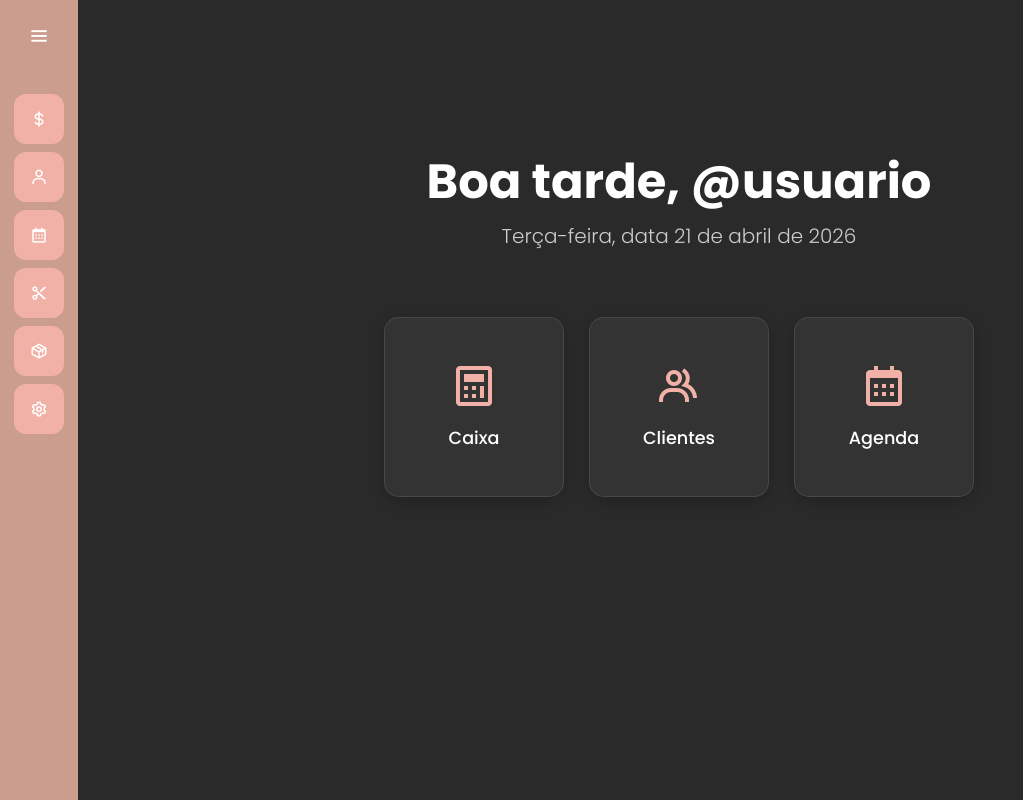
After one commit to dorneleslet/SublimeCaixa-teste, a Django app: page / in a window 1280 px wide. The commit adds this page. Shown: the whole page, without its empty margins (0-1023 px from the left). Run offline with Django 4.2, Linux system fonts and the light colour scheme; some libraries are stand-ins or nearby versions.

Commit message:
Adicionando página de dashboard e ajustando paginação relatorio do estoque

```diff
--- /dev/null
+++ b/configuracoes/templates/dashboard.html
@@ -0,0 +1,176 @@
+{% extends 'base.html' %}
+{% load static %}
+{% csrf_token %}
+
+{% block title %}Página Inicial | Sublime Caixa{% endblock %}
+
+{% block dashboard %}
+<style>
+    .dashboard-home {
+        display: flex;
+        flex-direction: column;
+        align-items: center;
+        justify-content: center;
+        min-height: calc(100vh - 150px);
+        text-align: center;
+        padding: 40px 20px;
+    }
+
+    .welcome-section {
+        margin-bottom: 50px;
+        animation: fadeInDown 0.8s ease-out;
+    }
+
+    .welcome-section h1 {
+        font-size: 3rem;
+        font-weight: 700;
+        color: #ffffff;
+        margin-bottom: 10px;
+    }
+
+    .welcome-section p {
+        font-size: 1.25rem;
+        color: #cccccc;
+        font-weight: 300;
+        text-transform: lowercase;
+    }
+
+    .welcome-section p::first-letter {
+        text-transform: uppercase;
+    }
+
+    .quick-access-grid {
+        display: flex;
+        flex-wrap: wrap;
+        justify-content: center;
+        gap: 25px;
+        max-width: 1000px;
+        width: 100%;
+        animation: fadeInUp 0.8s ease-out;
+    }
+
+    .quick-card {
+        background: #333333;
+        border: 1px solid rgba(255, 255, 255, 0.1);
+        border-radius: 15px;
+        width: 180px;
+        height: 180px;
+        display: flex;
+        flex-direction: column;
+        align-items: center;
+        justify-content: center;
+        text-decoration: none;
+        color: #ffffff;
+        transition: all 0.4s cubic-bezier(0.175, 0.885, 0.32, 1.275);
+        box-shadow: 0 4px 15px rgba(0,0,0,0.2);
+    }
+
+    .quick-card i {
+        font-size: 3rem;
+        margin-bottom: 15px;
+        color: var(--main-color, #fcd1d1);
+    }
+
+    .quick-card span {
+        font-size: 1.1rem;
+        font-weight: 500;
+    }
+
+    .quick-card:hover {
+        background: var(--main-color, #fcd1d1);
+        transform: scale(1.08);
+        box-shadow: 0 15px 30px rgba(0,0,0,0.4);
+    }
+
+    .quick-card:hover i,
+    .quick-card:hover span {
+        color: #1a1a1a;
+    }
+
+    @keyframes fadeInDown {
+        from { opacity: 0; transform: translateY(-20px); }
+        to { opacity: 1; transform: translateY(0); }
+    }
+
+    @keyframes fadeInUp {
+        from { opacity: 0; transform: translateY(20px); }
+        to { opacity: 1; transform: translateY(0); }
+    }
+
+    @media (max-width: 768px) {
+        .quick-card {
+            width: 140px;
+            height: 140px;
+        }
+        .welcome-section h1 {
+            font-size: 2.2rem;
+        }
+    }
+</style>
+
+<div class="container">
+    <div class="dashboard-home">
+        <div class="welcome-section">
+            <h1 id="greeting-text">Bom dia, @{{ request.user.username|default:"usuario" }}</h1>
+            <p id="display-date">Carregando data...</p>
+        </div>
+
+        <div class="quick-access-grid">
+            <a href="/caixa/" class="quick-card" style="text-decoration: none;">
+                <i class='bx bx-calculator'></i>
+                <span>Caixa</span>
+            </a>
+            <a href="/clientes/" class="quick-card" style="text-decoration: none;">
+                <i class='bx bx-group'></i>
+                <span>Clientes</span>
+            </a>
+            <a href="https://buk.pt/espaco-sublime/dashboard/calendar/week" target="_blank" rel="noopener noreferrer" class="quick-card" style="text-decoration: none;">
+                <i class='bx bx-calendar'></i>
+                <span>Agenda</span>
+            </a>
+            {% if is_admin %}
+            <a href="/servicos/novo/" class="quick-card" style="text-decoration: none;">
+                <i class='bx bx-cut'></i>
+                <span>Serviços</span>
+            </a>
+            <a href="/estoque/" class="quick-card" style="text-decoration: none;">
+                <i class='bx bx-package'></i>
+                <span>Estoque</span>
+            </a>
+            <a href="/configuracoes/" class="quick-card" style="text-decoration: none;">
+                <i class='bx bx-bar-chart-alt-2'></i>
+                <span>Relatórios</span>
+            </a>
+            {% endif %}
+        </div>
+    </div>
+</div>
+
+<script>
+    document.addEventListener('DOMContentLoaded', function() {
+        const greetingEl = document.getElementById('greeting-text');
+        const dateEl = document.getElementById('display-date');
+        const now = new Date();
+
+        // Lógica de saudação baseada no horário
+        const hours = now.getHours();
+        let greeting = "Bom dia";
+        if (hours >= 12 && hours < 18) greeting = "Boa tarde";
+        else if (hours >= 18 || hours < 5) greeting = "Boa noite";
+
+        greetingEl.textContent = `${greeting}, @{{ request.user.username|default:"usuario" }}`;
+
+        // Formatação da Data conforme solicitado: "dia da semana, data DD de mês de YYYY"
+        const diasSemana = ["domingo", "segunda-feira", "terça-feira", "quarta-feira", "quinta-feira", "sexta-feira", "sábado"];
+        const meses = ["janeiro", "fevereiro", "março", "abril", "maio", "junho", "julho", "agosto", "setembro", "outubro", "novembro", "dezembro"];
+
+        const diaSemana = diasSemana[now.getDay()];
+        const dia = now.getDate();
+        const mes = meses[now.getMonth()];
+        const ano = now.getFullYear();
+
+        dateEl.textContent = `${diaSemana}, data ${dia} de ${mes} de ${ano}`;
+    });
+</script>
+
+{% endblock %}
--- a/configuracoes/urls.py
+++ b/configuracoes/urls.py
@@ -3,6 +3,7 @@ from . import views
 from django.contrib.auth import views as auth_views
 
 urlpatterns = [
+    path('home', views.dashboard, name='dashboard'),
     path('', views.configuracoes, name='configuracoes'),
     path('usuarios/', views.usuarios, name='usuarios'),
     path('usuarios/adicionar/', views.adicionar_usuario, name='adicionar_usuario'),
--- a/configuracoes/views.py
+++ b/configuracoes/views.py
@@ -6,6 +6,9 @@ from django.contrib import messages
 def configuracoes(request):
     return render(request, 'configuracoes.html')
 
+def dashboard(request):
+    is_admin = request.user.groups.filter(name='Administrador').exists() or request.user.is_superuser
+    return render(request, 'dashboard.html', {'is_admin': is_admin})
 
 def usuarios(request):
     users = User.objects.all()
--- a/estoque/urls.py
+++ b/estoque/urls.py
@@ -2,12 +2,12 @@ from django.urls import path
 from . import views
 
 urlpatterns = [
-    path('', views.listar_estoque, name='listar_estoque'),
+    path('', views.listar_estoque, name='listar_estoque'), #pagina inicial do estoque
     path('novo/', views.novo_produto, name='novo_produto'),
     path('editar/<int:id>/', views.editar_produto, name='editar_produto'),
     path('estoque/editar/<int:id>/', views.get_produto, name='atualizar_produto'),
     path('excluir/<int:id>/', views.excluir_produto, name='excluir_produto'),
-    path('produtos/lista/', views.lista_produtos, name='lista_produtos'),
+    path('produtos/lista/', views.lista_produtos, name='lista_produtos'), #listagem dos produtos em editar produtos
     path('relatorio/', views.relatorio_estoque, name='relatorio_estoque'),
 
 ]
--- a/sublimecaixa/urls.py
+++ b/sublimecaixa/urls.py
@@ -1,8 +1,11 @@
 from django.contrib import admin
 from django.urls import path, include
 from django.contrib.auth import views as auth_views
+from configuracoes.views import dashboard
+
 
 urlpatterns = [
+    path('', dashboard, name='dashboard'),
     path('admin/', admin.site.urls),
     path('clientes/', include('clientes.urls')),
     path('servicos/', include('servicos.urls')),
--- a/templates/base.html
+++ b/templates/base.html
@@ -20,19 +20,22 @@
 
     <div class="sidebar">
         <div class="logo-details">
-            <div class="logo_name">SUBLIME CAIXA</div>
-            <i class='bx bx-menu' id="btn" ></i>
+              <a href="{% url 'dashboard' %}" style="text-decoration: none;">
+                <div class="logo_name">SUBLIME CAIXA</div>
+              </a>
+              <i class='bx bx-menu' id="btn" ></i>
+
         </div>
         <ul class="nav-list">
             <li>
-              <a href="{% url 'caixa_principal' %}">
+              <a href="{% url 'caixa_principal' %}" class="{% if request.resolver_match.url_name == 'caixa_principal' %}active{% endif %}">
                 <i class='bx bx-dollar'></i>
                 <span class="links_name">Caixa</span>
               </a>
               <span class="tooltip">Caixa</span>
             </li>
             <li>
-            <a href="{% url 'clientes' %}">
+            <a href="{% url 'clientes' %}" class="{% if request.resolver_match.url_name == 'clientes' %}active{% endif %}">
               <i class='bx bx-user' ></i>
               <span class="links_name">Clientes</span>
             </a>
@@ -46,14 +49,14 @@
               <span class="tooltip">Agenda</span>
             </li>
             <li>
-              <a href="{% url 'novo_servico' %}">
+              <a href="{% url 'novo_servico' %}" class="{% if request.resolver_match.url_name == 'novo_servico' %}active{% endif %}">
                 <i class='bx bx-cut' ></i>
                 <span class="links_name">Serviços</span>
               </a>
               <span class="tooltip">Serviços</span>
             </li>
             <li>
-              <a href="{% url 'listar_estoque' %}">
+              <a href="{% url 'listar_estoque' %}" class="{% if request.resolver_match.url_name == 'listar_estoque' %}active{% endif %}">
                 <i class='bx bx-package' ></i>
                 <span class="links_name">Estoque</span>
               </a>
@@ -67,7 +70,7 @@
               <span class="tooltip">E-commerce</span>
             </li> -->
             <li>
-              <a href="{% url 'configuracoes' %}">
+              <a href="{% url 'configuracoes' %}" class="{% if request.resolver_match.url_name == 'configuracoes' %}active{% endif %}">
                 <i class='bx bx-cog' ></i>
                 <span class="links_name">Configurações</span>
               </a>
```
Also changed, not shown: estoque/templates/estoque/listar_estoque.html (added, +32 -0 lines), estoque/templates/estoque/produtos_items_partial.html (added, +8 -0 lines), estoque/templates/estoque/relatorio.html (+48 -16 lines), estoque/views.py (+46 -2 lines), static/general/css/base.css (+7 -26 lines), db.sqlite3.
